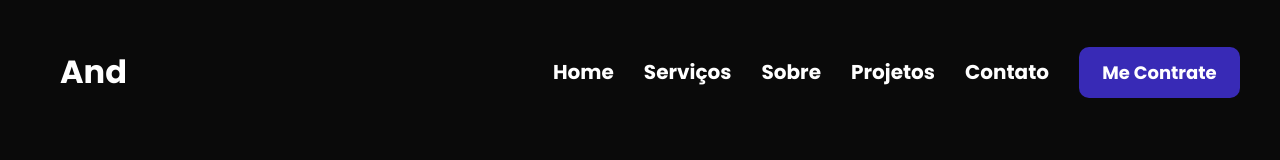
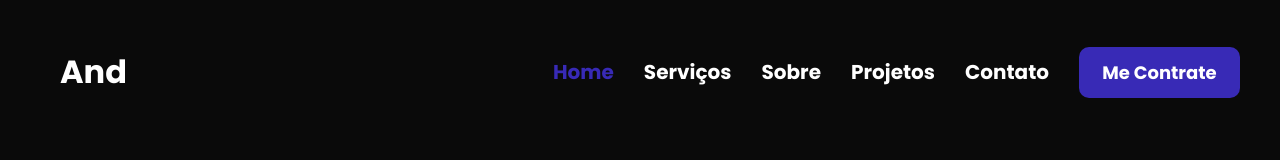
Before and after one commit to luvsscorpius/dev-and-portfolio-react, a React (Create React App) app in the folder frontend/: page / in a window 1280 px wide. Shown: the top 160 px of the page. Built offline with nearby package versions, Linux system fonts and the light colour scheme.

Commit message:
fix(header active): using || '/' to check if the route is the home route and adding a /

```diff
--- a/frontend/src/Components/Header/Header.jsx
+++ b/frontend/src/Components/Header/Header.jsx
@@ -19,7 +19,8 @@ export const Header = () => {
 
   // utilizando o currentPath e utilizando o replace para tirar a # do inicio do window.location.hash para comparações.
   // Trocando o window.location.pathname para .hash por conta de usar o hashRouter
-  const currentPath = window.location.hash.replace('#', '')
+  // Usando o || '/' para quando for a home também ficar active pois a home so fica em branco
+  const currentPath = window.location.hash.replace('#', '') || '/'
 
   const redirect = () => {
     // utilizando window.open e nao o window.location.href para poder usar o blank para redirecionar para outra página em uma nova janela
```
